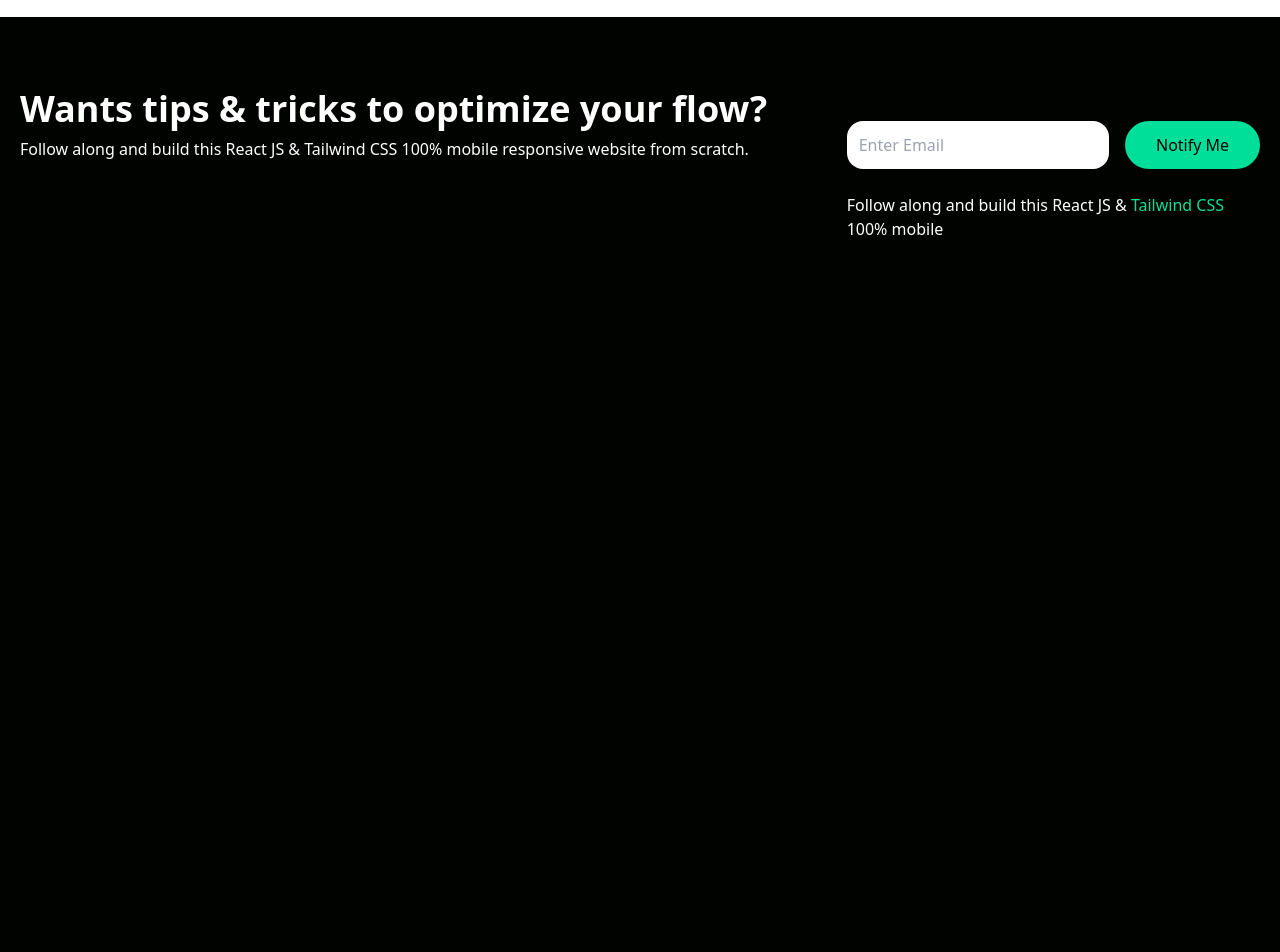
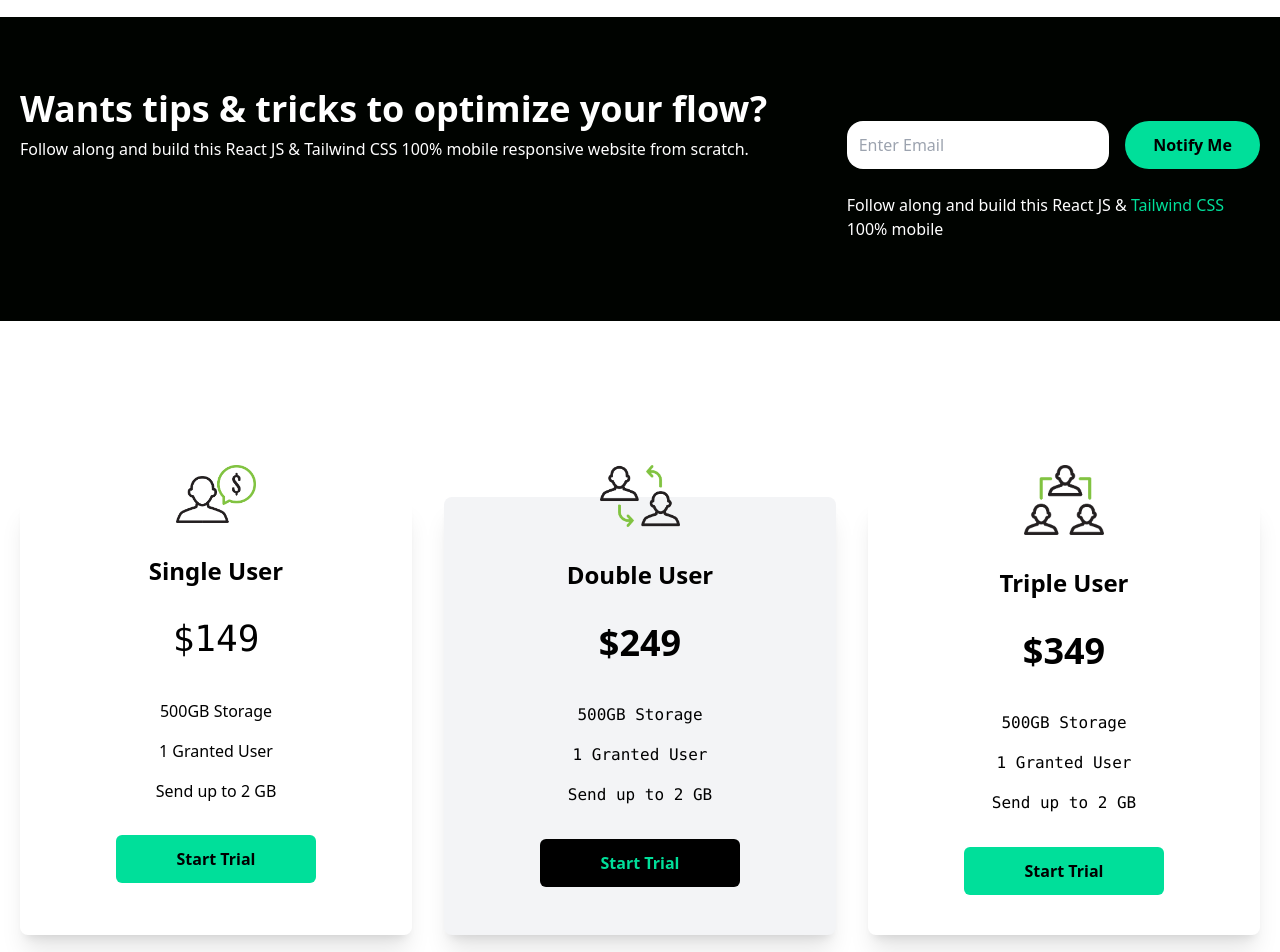
Before and after one commit to JeffreyZhu0201/GenericFinanceWebsiteUI, a React (Create React App) app: page / in a window 1280 px wide. Shown: the part 1360-2312 px from the top of the page. Before the commit the page ends 1681 px from the top, so only its background shows below. Built offline with nearby package versions, Linux system fonts and the light colour scheme.

Commit message:
added the cards

```diff
--- a/src/App.js
+++ b/src/App.js
@@ -4,7 +4,7 @@ import Navbar from "./components/Navbar";
 import Hero from "./components/Hero";
 import Analytics from "./components/Analytics";
 import Newsletter from "./components/Newsletter";
-
+import Cards from "./components/Cards";
 
 
 function App() {
@@ -14,6 +14,7 @@ function App() {
       <Hero />
       <Analytics />
       <Newsletter />
+      <Cards />
     </>
   );
 }
--- a/src/components/Analytics.jsx
+++ b/src/components/Analytics.jsx
@@ -9,8 +9,8 @@ function Analytics() {
                 <div className='flex flex-col justify-center'>
                     <p className='text-[#00df9a] font-bold'>DATA ANALYTICS DASHBOARD</p>
                     <h1 className='md:text-4xl sm:text-3xl text-2xl font-bold py-2'>Manage Data Analytics Centraly</h1>
-                    <p className=''>Follow along and build this React JS & Tailwind CSS 100% mobile responsive website from scratch. Follow along and build this React JS & Tailwind CSS 100% mobile responsive website from scratch. Follow along and build this React JS & Tailwind CSS 100% mobile responsive website from scratch. We will install and use Tailwind CSS in a “Create-React-App” application. Use a really cool react package “React-Typed” for some text animation in the Hero component. UseState hook to toggle the mobile side drawer menu. Import “React-Icons” dependency for social icons.  Incorporate both flexbox and grid layouts. Thanks for watching - Enjoy!</p>
-                    <button className='w-[200px] bg-[#000000] px-4 py-3 rounded-md hover:bg-[#00c381] font-medium mx-auto my-6 text-[#00df9a] md:mx-0'>Get Started</button>
+                    <p className='text-gray-600'>Follow along and build this React JS & Tailwind CSS 100% mobile responsive website from scratch. Follow along and build this React JS & Tailwind CSS 100% mobile responsive website from scratch. Follow along and build this React JS & Tailwind CSS 100% mobile responsive website from scratch. We will install and use Tailwind CSS in a “Create-React-App” application. Use a really cool react package “React-Typed” for some text animation in the Hero component. UseState hook to toggle the mobile side drawer menu. Import “React-Icons” dependency for social icons.  Incorporate both flexbox and grid layouts. Thanks for watching - Enjoy!</p>
+                    <button className='w-[200px] bg-[#000000] px-4 py-3 rounded-md hover:bg-[#00c381] hover:text-[#000000] mx-auto my-6 text-[#00df9a] md:mx-0 font-bold'>Get Started</button>
                 </div>
             </div>
         </div>
--- /dev/null
+++ b/src/components/Cards.jsx
@@ -0,0 +1,50 @@
+import React from 'react'
+import Single from '../assets/single.png'
+import Double from '../assets/double.png'
+import Triple from '../assets/triple.png'
+
+function Cards() {
+    return (
+        <div className='w-full py-[10rem] px-4 bg-white'>
+            <div className='max-w-[1240px] mx-auto grid md:grid-cols-3 gap-8'>
+                <div className='w-full shadow-xl flex flex-col p-4 my-4 rounded-lg hover:scale-105 duration-300'>
+                    <img src={Single} alt="" className='w-20 mx-auto mt-[-3rem] bg-white' />
+                    <h2 className='text-2xl font-bold text-center py-8'>Single User</h2>
+                    <p className='text-center text-4xl font-mono'>$149</p>
+                    <div className='text-center font-medium'>
+                        <p className='py-2 mx-8 mt-8'>500GB Storage</p>
+                        <p className='py-2 mx-8'>1 Granted User</p>
+                        <p className='py-2 mx-8'>Send up to 2 GB</p>
+                    </div>
+                    <button className='w-[200px] bg-[#00df9a] px-4 py-3 rounded-md hover:bg-[#00c381] mx-auto my-6 text-black font-bold'>Start Trial</button>
+                </div>
+
+                <div className='w-full shadow-xl flex flex-col p-4 my-4 rounded-lg hover:scale-105 duration-300 bg-gray-100'>
+                    <img src={Double} alt="" className='w-20 mx-auto mt-[-3rem] bg-transparent' />
+                    <h2 className='text-2xl font-bold text-center py-8'>Double User</h2>
+                    <p className='text-center text-4xl font-bold'>$249</p>
+                    <div className='text-center font-mono'>
+                        <p className='py-2 mx-8 mt-8'>500GB Storage</p>
+                        <p className='py-2 mx-8'>1 Granted User</p>
+                        <p className='py-2 mx-8'>Send up to 2 GB</p>
+                    </div>
+                    <button className='w-[200px] bg-[#000000] px-4 py-3 rounded-md hover:bg-[#00c381] hover:text-[#000000] mx-auto my-6 text-[#00df9a] font-bold'>Start Trial</button>
+                </div>
+
+                <div className='w-full shadow-xl flex flex-col p-4 my-4 rounded-lg hover:scale-105 duration-300'>
+                    <img src={Triple} alt="" className='w-20 mx-auto mt-[-3rem] bg-white' />
+                    <h2 className='text-2xl font-bold text-center py-8'>Triple User</h2>
+                    <p className='text-center text-4xl font-bold'>$349</p>
+                    <div className='text-center font-mono'>
+                        <p className='py-2 mx-8 mt-8'>500GB Storage</p>
+                        <p className='py-2 mx-8'>1 Granted User</p>
+                        <p className='py-2 mx-8'>Send up to 2 GB</p>
+                    </div>
+                    <button className='w-[200px] bg-[#00df9a] px-4 py-3 rounded-md hover:bg-[#00c381] mx-auto my-6 text-black font-bold'>Start Trial</button>
+                </div>
+            </div>
+        </div>
+    )
+}
+
+export default Cards
--- a/src/components/Newsletter.jsx
+++ b/src/components/Newsletter.jsx
@@ -11,7 +11,7 @@ function Newsletter() {
                 <div className='my-4'>
                     <div className='flex flex-col sm:flex-row justify-between items-center w-full'>
                         <input type="email" placeholder='Enter Email' className='p-3 flex w-full rounded-2xl text-black' />
-                        <button className='w-[200px] bg-[#00df9a]  rounded-full hover:bg-[#00c381] font-medium mx-auto ml-0 sm:ml-4 my-6 px-4 py-3 text-black'>Notify Me</button>
+                        <button className='w-[200px] bg-[#00df9a]  rounded-full hover:bg-[#00c381] font-bold mx-auto ml-0 sm:ml-4 my-6 px-4 py-3 text-black'>Notify Me</button>
 
                     </div>
                     <p>Follow along and build this React JS & <span className='text-[#00df9a]'>Tailwind CSS</span>  100% mobile</p>
```
